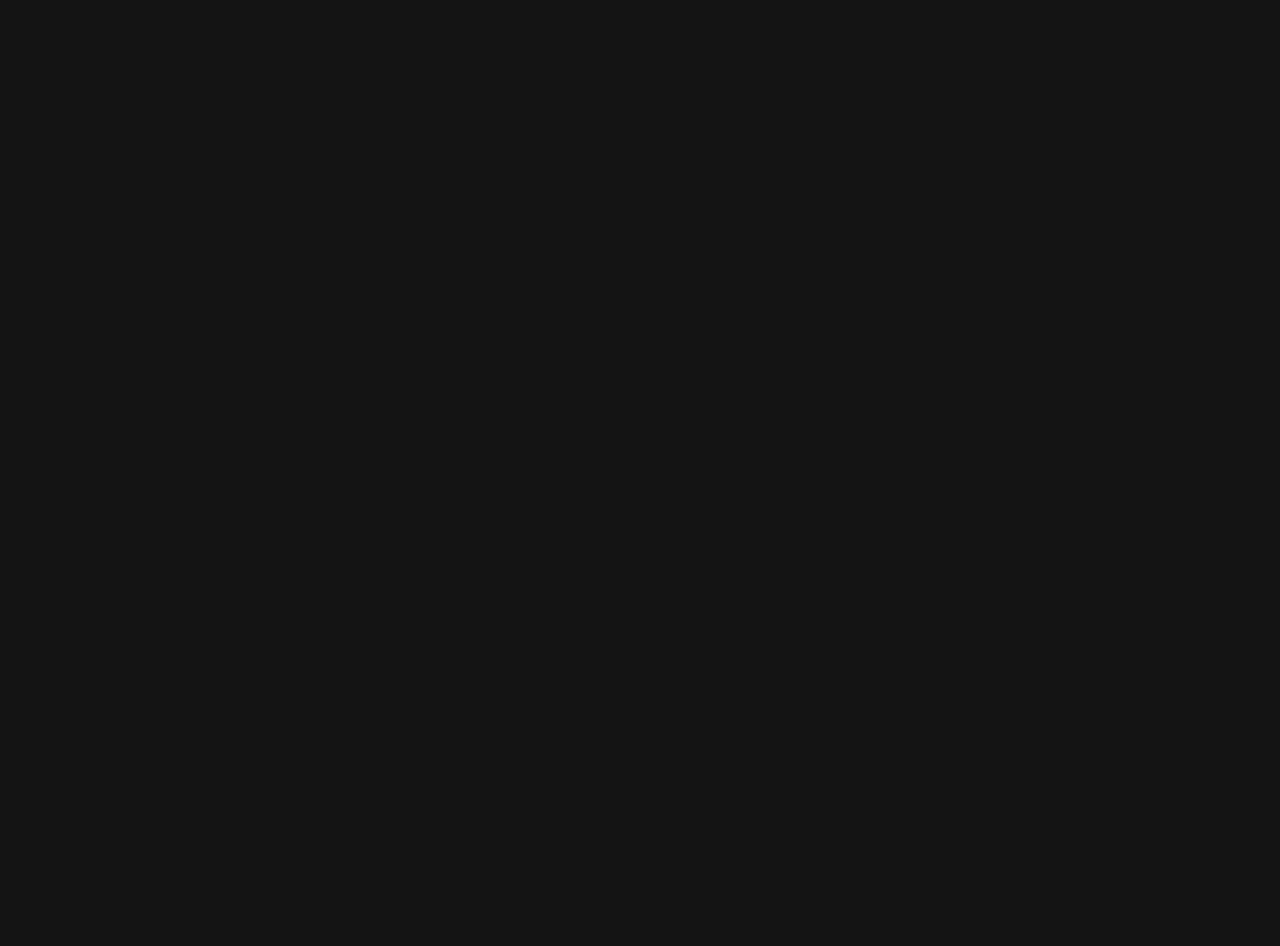
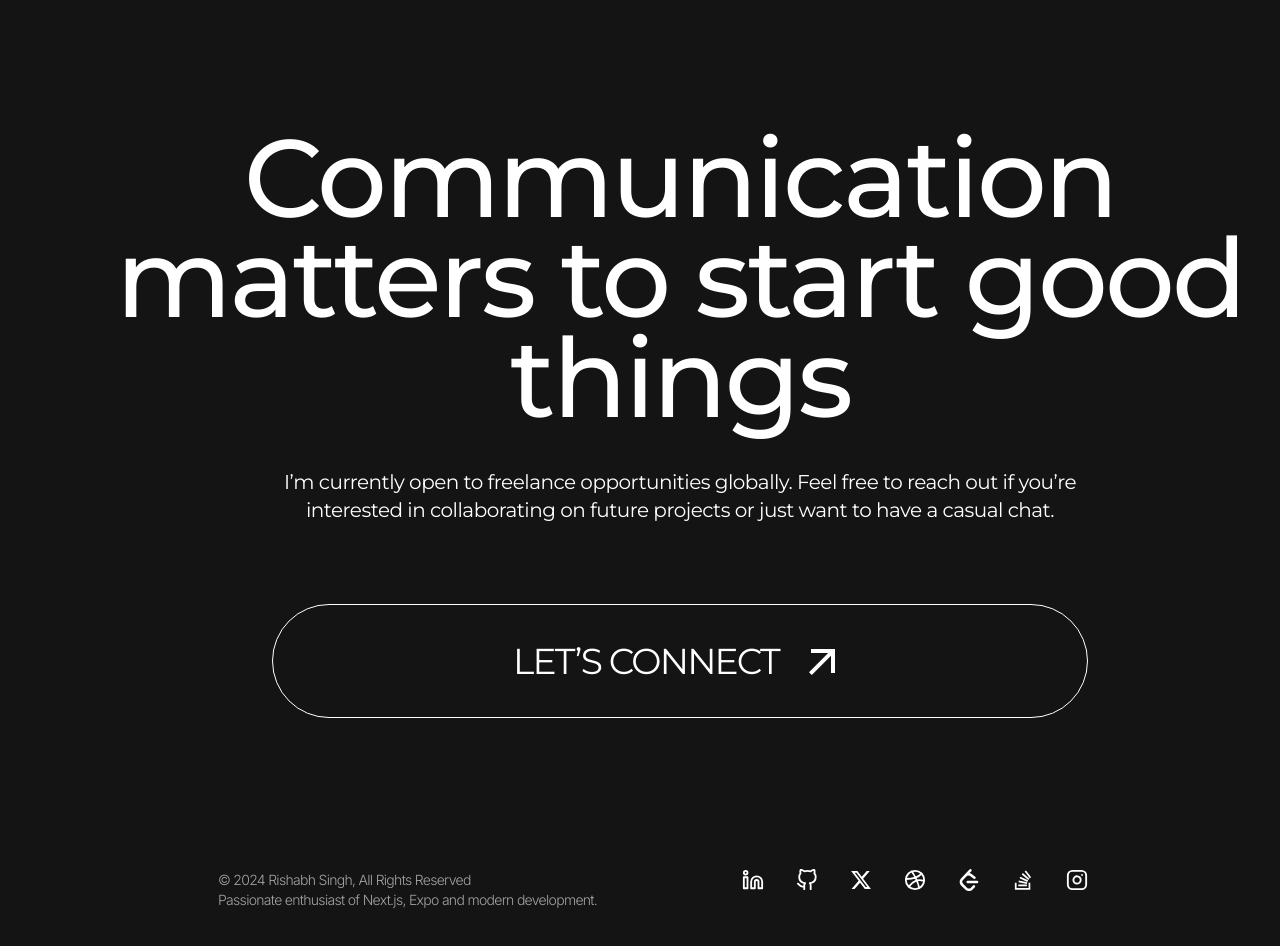
Before and after one commit to rishabh1S/portfolio-nxt, a Next.js app: page / in a window 1280 px wide. Shown: the part 6240-7186 px from the top of the page. Before the commit the page ends 6256 px from the top, so only its background shows below. Built offline with nearby package versions, Linux system fonts and the light colour scheme.

Commit message:
Added Footer with social Icons

```diff
--- a/app/globals.css
+++ b/app/globals.css
@@ -23,7 +23,7 @@ html {
 }
 
 ::-webkit-scrollbar-track {
-  background-color: #E8E6DC;
+  background-color: #F8EEEC;
   border-radius: 3px;
 }
 
--- a/app/layout.tsx
+++ b/app/layout.tsx
@@ -19,7 +19,7 @@ export default function RootLayout({
   return (
     <html lang="en">
       <body
-        className={`${montserrat.className} bg-[#E8E6DC] dark:bg-[#141414]`}
+        className={`${montserrat.className} bg-[#F8EEEC] dark:bg-[#141414]`}
       >
         <Providers>
           <CustomCursor />
--- a/app/page.tsx
+++ b/app/page.tsx
@@ -1,4 +1,4 @@
-import { About, Landing, Projects } from "@/components";
+import { About, Contact, Footer, Landing, Projects } from "@/components";
 import React from "react";
 
 export default function Home() {
@@ -11,6 +11,8 @@ export default function Home() {
       <div id="projects">
         <Projects />
       </div>
+      <Contact />
+      <Footer />
     </main>
   );
 }
--- /dev/null
+++ b/components/Contact.tsx
@@ -0,0 +1,38 @@
+"use client";
+
+import { useRouter } from "next/navigation";
+import React from "react";
+import { MdArrowOutward } from "react-icons/md";
+
+const Contact = () => {
+  const router = useRouter();
+  return (
+    <div className="min-h-screen">
+      <div className="py-28 pl-20">
+        <div className="flex flex-col gap-20">
+          <div className="flex flex-col gap-10">
+            <h1 className="text-[110px] leading-[100px] tracking-tight font-medium text-center">
+              Communication matters to start good things
+            </h1>
+            <h2 className="text-center text-xl tracking-tight mx-48">
+              I’m currently open to freelance opportunities globally. Feel free
+              to reach out if you’re interested in collaborating on future
+              projects or just want to have a casual chat.
+            </h2>
+          </div>
+          <button
+            onClick={() => router.push("/contact")}
+            className="flex justify-center items-center gap-5 mx-48 py-8 rounded-full border border-black dark:border-white hover:bg-black/[0.2] dark:hover:bg-white/[0.2] transition-all ease-in-out"
+          >
+            <h1 className="text-4xl uppercase tracking-tighter">
+              Let’s connect
+            </h1>
+            <MdArrowOutward size={48} />
+          </button>
+        </div>
+      </div>
+    </div>
+  );
+};
+
+export default Contact;
--- /dev/null
+++ b/components/Footer.tsx
@@ -0,0 +1,43 @@
+import { SocialIcons } from "@/utils/socials";
+import { Inter } from "next/font/google";
+import Link from "next/link";
+import React from "react";
+
+const inter = Inter({ subsets: ["latin"] });
+
+const Footer = () => {
+  return (
+    <div className="px-20 py-10">
+      <div className="grid grid-cols-2 grid-rows-1 gap-4 h-10">
+        <div className="flex">
+          <div className="w-1/4" />
+          <div
+            className={`${inter.className} tracking-tighter w-3/4 flex flex-col text-neutral-600 dark:text-neutral-400 font-light text-sm`}
+          >
+            <h2 className="h-1/2">{`© ${new Date().getFullYear()} Rishabh Singh, All Rights Reserved`}</h2>
+            <h2 className="h-1/2">
+              Passionate enthusiast of Next.js, Expo and modern development.
+            </h2>
+          </div>
+        </div>
+        <div className="flex flex-col">
+          <div className="h-1/2 flex justify-end items-center gap-8 mr-28">
+            {SocialIcons.map((SocialIcon, index) => (
+              <Link
+                key={index}
+                href={SocialIcon.link}
+                target="_blank"
+                className="transition-all transform hover:scale-125 hover:text-violet-700"
+              >
+                <SocialIcon.icon size={22} />
+              </Link>
+            ))}
+          </div>
+          <div className="h-1/2" />
+        </div>
+      </div>
+    </div>
+  );
+};
+
+export default Footer;
--- a/components/Projects.tsx
+++ b/components/Projects.tsx
@@ -31,7 +31,7 @@ const Projects = () => {
           <div className="relative group">
             <button
               onClick={() => router.push("/projects")}
-              className="relative z-10 px-3 uppercase text-center tracking-tight bg-[#E8E6DC] dark:bg-[#141414]"
+              className="relative z-10 px-3 uppercase text-center tracking-tight bg-[#F8EEEC] dark:bg-[#141414]"
             >
               View All Projects
             </button>
--- /dev/null
+++ b/utils/socials.ts
@@ -0,0 +1,16 @@
+import { FaStackOverflow, FaXTwitter } from "react-icons/fa6";
+import { FiLinkedin, FiGithub, FiInstagram, FiDribbble } from "react-icons/fi";
+import { SiLeetcode } from "react-icons/si";
+
+export const SocialIcons = [
+  { icon: FiLinkedin, link: "https://www.linkedin.com/in/rishabh1s" },
+  { icon: FiGithub, link: "https://github.com/rishabh1S" },
+  { icon: FaXTwitter, link: "https://twitter.com/Rishabh1xs" },
+  { icon: FiDribbble, link: "https://dribbble.com/rishabh1s" },
+  { icon: SiLeetcode, link: "https://leetcode.com/Rishabh1S" },
+  {
+    icon: FaStackOverflow,
+    link: "https://stackoverflow.com/users/18567703/rishabh-singh",
+  },
+  { icon: FiInstagram, link: "https://www.instagram.com/rishabh1s" },
+];
```
Also changed, not shown: components/index.ts (+6 -2 lines).
